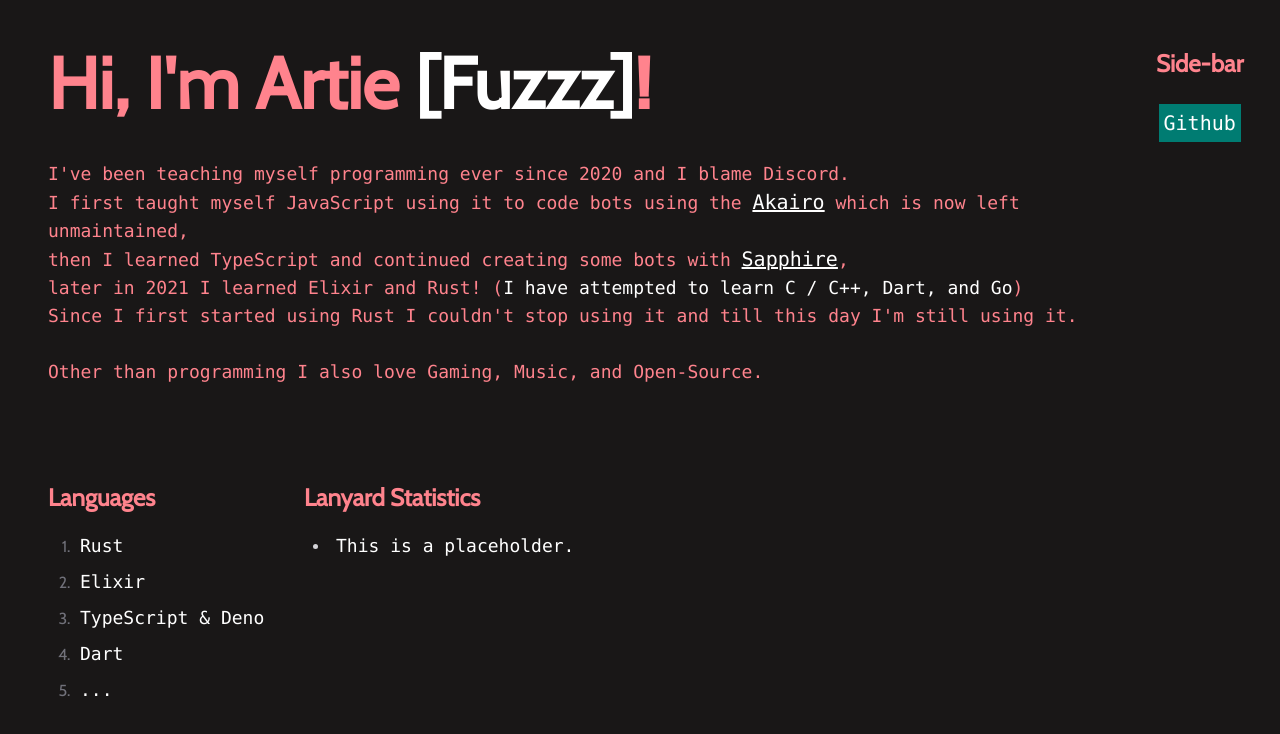
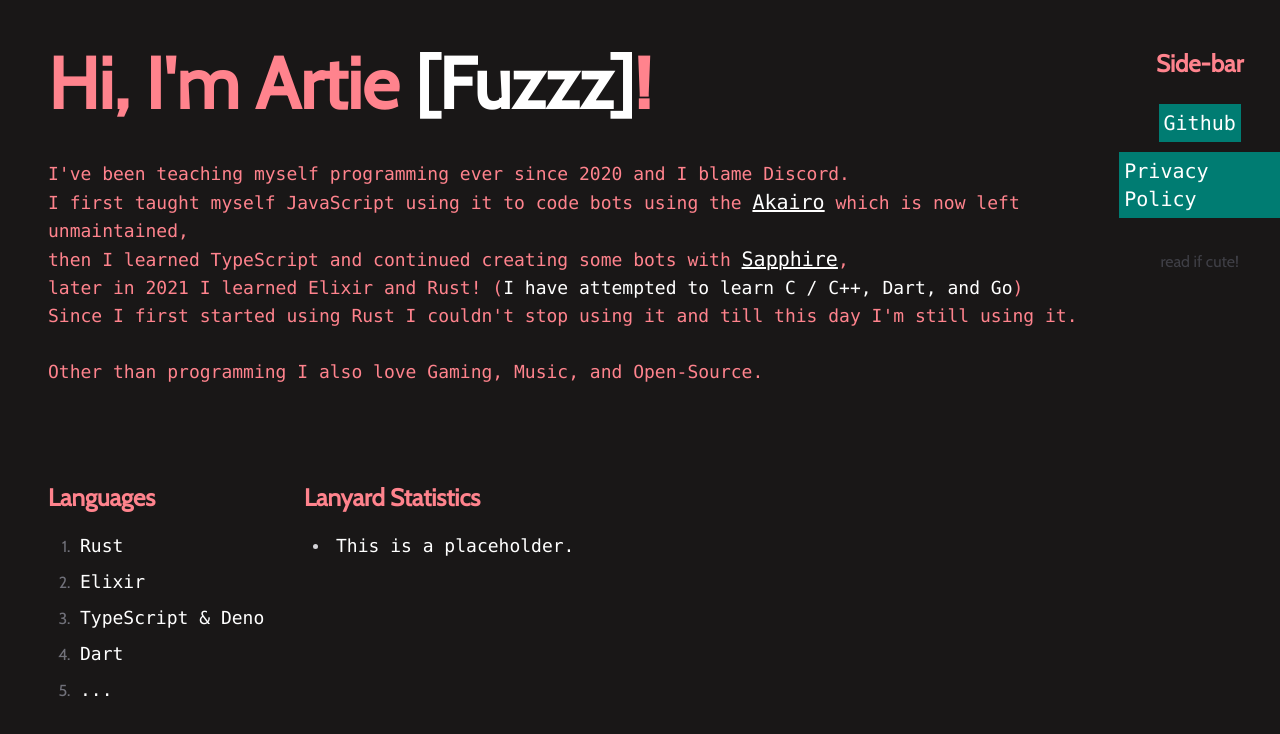
Before and after one commit to ArtieFuzzz/dev.astolfo.cafe, a SvelteKit app: page / in a window 1280 px wide. Shown: the top 734 px of the page. Built offline with nearby package versions, Linux system fonts and the light colour scheme.

Commit message:
refactor: TODO: Privacy policy

```diff
--- a/src/components/SideBar.svelte
+++ b/src/components/SideBar.svelte
@@ -1,7 +1,13 @@
-<div class="side-bar flex flex-col justify-center items-center ml-10">
+<script>
+
+    import { fade } from 'svelte/transition';
+
+</script>
+<div class="side-bar flex flex-col justify-center items-center ml-10" transition:fade={{duration: 1000}}>
   <h2>Side-bar</h2>
   <a href="https://github.com/ArtieFuzzz" class="link">Github</a>
-
+  <a href="/" class="link">Privacy Policy</a>
+  <p>read if cute!</p>
 </div>
 
 <style lang="scss">
@@ -12,7 +18,7 @@
     @apply font-mono;
   }
 
-  div a .link {
-    padding-bottom: 10px;
+  .link {
+    margin-bottom: 10px;
   }
 </style>
```
